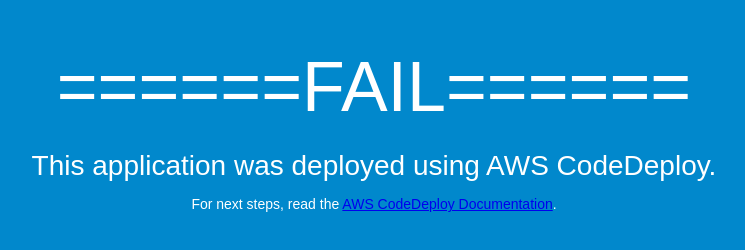
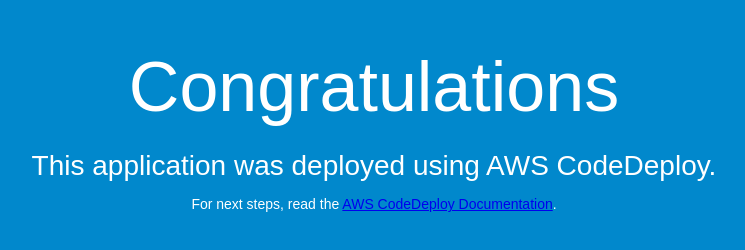
Before and after one commit to Prakash-Rayapati/lab1, a plain HTML site: page index.html in a window 1280 px wide. Shown: the whole page, without its empty margins (266-1011 px from the left). Drawn offline with Linux system fonts and the light colour scheme.

Commit message:
Update index.html

```diff
--- a/index.html
+++ b/index.html
@@ -26,7 +26,7 @@
 </head>
 <body>
   <div align="center">
-    <h1>======FAIL======</h1>
+    <h1>Congratulations</h1>
     <h2>This application was deployed using AWS CodeDeploy.</h2>
     <p>For next steps, read the <a href="http://aws.amazon.com/documentation/codedeploy">AWS CodeDeploy Documentation</a>.</p>
   </div>
```
